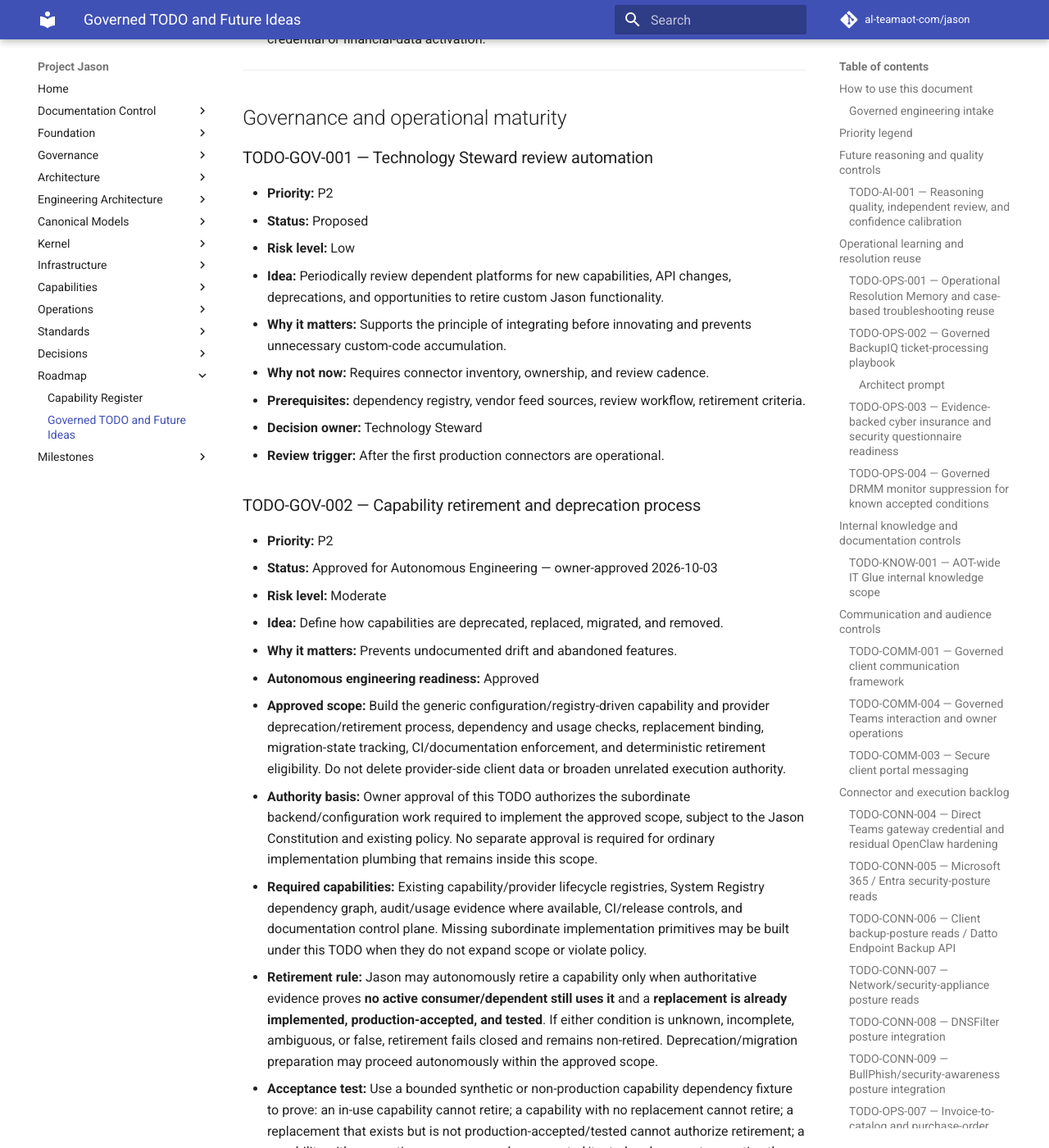
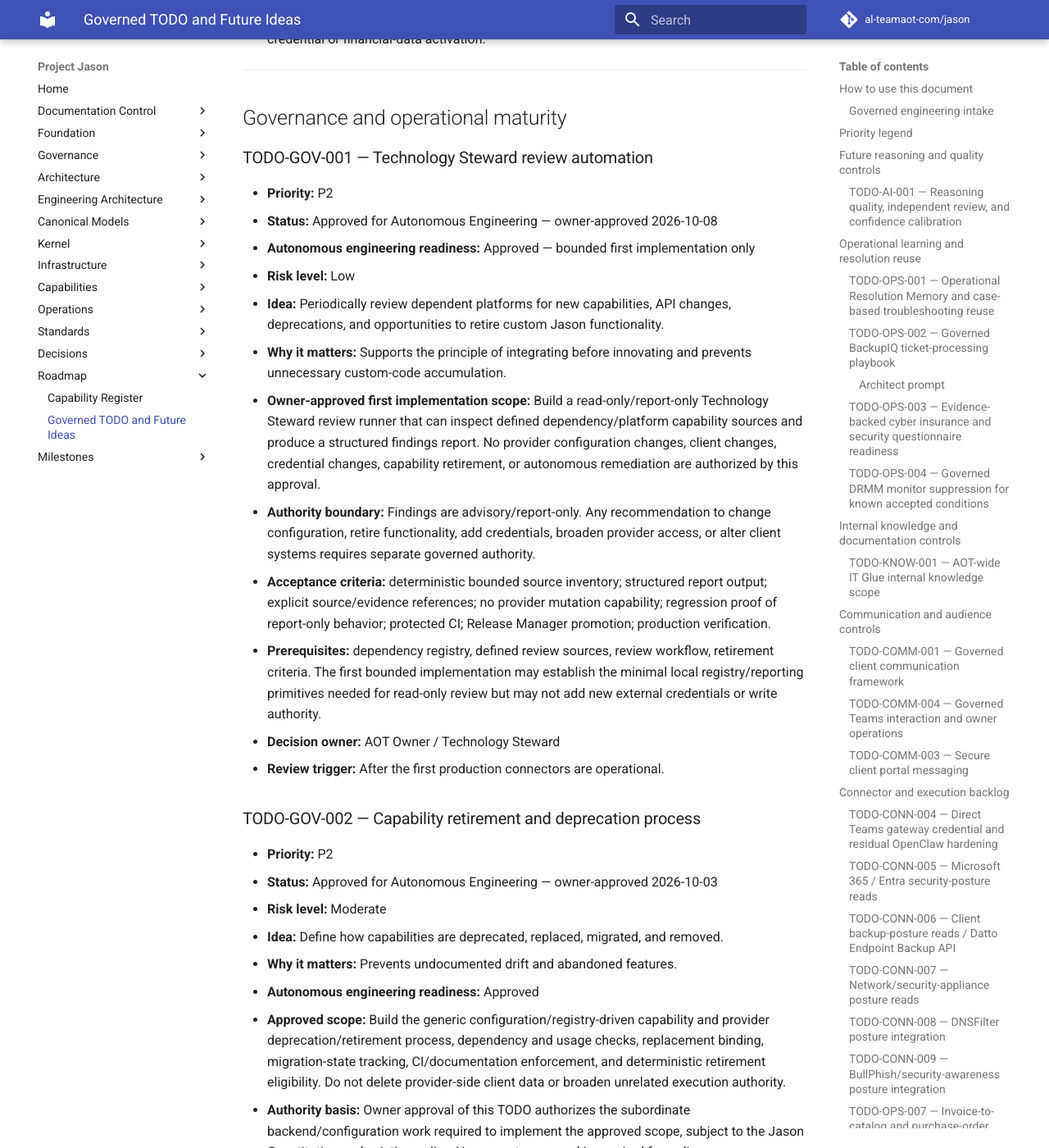
Before and after one commit to al-teamaot-com/jason, an MkDocs documentation site: the page built from docs/roadmaps/Project-Jason-TODO-and-Future-Ideas.md, in a window 1280 px wide and 1400 px high, scrolled down 38531 px. Shown: the whole window at 82% size. Built offline with MkDocs 1.6.1 and Material for MkDocs 9.7.7, drawn with Linux system fonts in a browser that asks for light colours; comment, search, counter and statistics services are not loaded.

Commit message:
Approve bounded TODO-GOV-001 autonomous engineering

```diff
--- a/docs/roadmaps/Project-Jason-TODO-and-Future-Ideas.md
+++ b/docs/roadmaps/Project-Jason-TODO-and-Future-Ideas.md
@@ -948,13 +948,16 @@ When complete, document the implementation, tests, capability changes, and remai
 ### TODO-GOV-001 — Technology Steward review automation
 
 - **Priority:** P2
-- **Status:** Proposed
+- **Status:** Approved for Autonomous Engineering — owner-approved 2026-10-08
+- **Autonomous engineering readiness:** Approved — bounded first implementation only
 - **Risk level:** Low
 - **Idea:** Periodically review dependent platforms for new capabilities, API changes, deprecations, and opportunities to retire custom Jason functionality.
 - **Why it matters:** Supports the principle of integrating before innovating and prevents unnecessary custom-code accumulation.
-- **Why not now:** Requires connector inventory, ownership, and review cadence.
-- **Prerequisites:** dependency registry, vendor feed sources, review workflow, retirement criteria.
-- **Decision owner:** Technology Steward
+- **Owner-approved first implementation scope:** Build a read-only/report-only Technology Steward review runner that can inspect defined dependency/platform capability sources and produce a structured findings report. No provider configuration changes, client changes, credential changes, capability retirement, or autonomous remediation are authorized by this approval.
+- **Authority boundary:** Findings are advisory/report-only. Any recommendation to change configuration, retire functionality, add credentials, broaden provider access, or alter client systems requires separate governed authority.
+- **Acceptance criteria:** deterministic bounded source inventory; structured report output; explicit source/evidence references; no provider mutation capability; regression proof of report-only behavior; protected CI; Release Manager promotion; production verification.
+- **Prerequisites:** dependency registry, defined review sources, review workflow, retirement criteria. The first bounded implementation may establish the minimal local registry/reporting primitives needed for read-only review but may not add new external credentials or write authority.
+- **Decision owner:** AOT Owner / Technology Steward
 - **Review trigger:** After the first production connectors are operational.
 
 ### TODO-GOV-002 — Capability retirement and deprecation process
```
